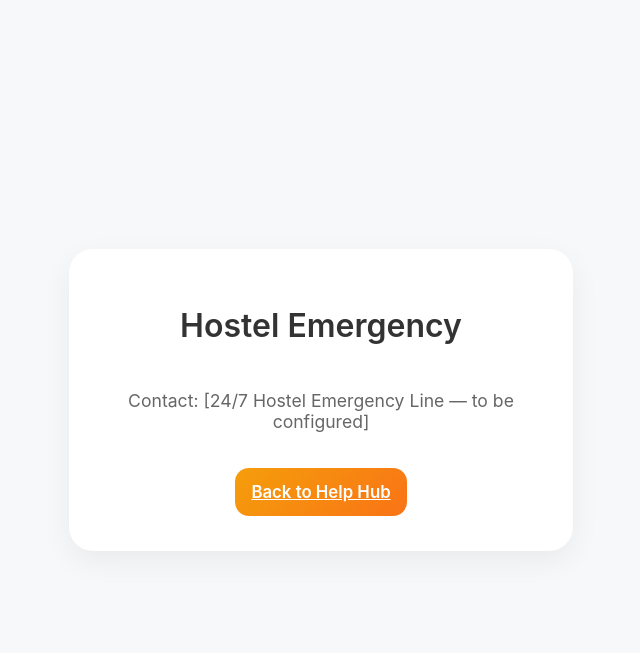
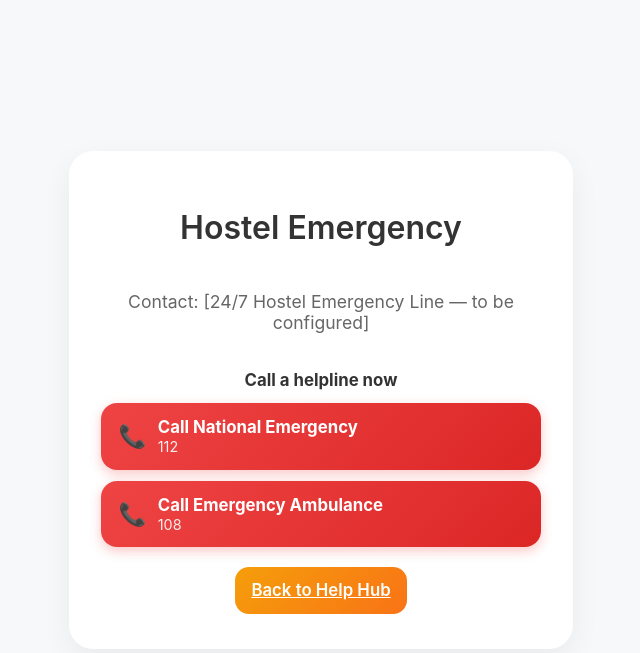
Before and after one commit to nandkishor-ux/NIVARA, a Flask app: page /helphub/emergency in a window 1280 px wide. Shown: the top 653 px of the page, without its empty margins (319-959 px from the left). Run offline with Flask 3, Linux system fonts and the light colour scheme.

Commit message:
added emergency contact details

```diff
--- a/app.py
+++ b/app.py
@@ -104,10 +104,37 @@ def speakup():
 
 
 HELP_CATEGORIES = {
-    "medical": {"title": "Medical Help", "contact": "Hostel Medical Desk"},
-    "safety": {"title": "Safety Concern", "contact": "Hostel Safety Officer"},
-    "emergency": {"title": "Hostel Emergency", "contact": "24/7 Hostel Emergency Line"},
-    "general": {"title": "General Support", "contact": "Hostel Support Staff"},
+    "medical": {
+        "title": "Medical Help",
+        "contact": "Hostel Medical Desk",
+        "numbers": [
+            {"label": "Ambulance", "value": "102"},
+            {"label": "Emergency Ambulance", "value": "108"},
+        ],
+    },
+    "safety": {
+        "title": "Safety Concern",
+        "contact": "Hostel Safety Officer",
+        "numbers": [
+            {"label": "Women Helpline", "value": "1091"},
+            {"label": "Police", "value": "100"},
+        ],
+    },
+    "emergency": {
+        "title": "Hostel Emergency",
+        "contact": "24/7 Hostel Emergency Line",
+        "numbers": [
+            {"label": "National Emergency", "value": "112"},
+            {"label": "Emergency Ambulance", "value": "108"},
+        ],
+    },
+    "general": {
+        "title": "General Support",
+        "contact": "Hostel Support Staff",
+        "numbers": [
+            {"label": "National Emergency", "value": "112"},
+        ],
+    },
 }
 
 
--- a/static/style.css
+++ b/static/style.css
@@ -446,6 +473,71 @@ select.field-control {
     flex-direction: column;
     align-items: center;
     gap: 1.2rem;
+}
+
+.call-section {
+    width: 100%;
+    display: flex;
+    flex-direction: column;
+    align-items: center;
+    gap: 0.8rem;
+}
+
+.call-section-title {
+    margin: 0;
+    font-size: 1.05rem;
+    font-weight: 700;
+    color: #333;
+}
+
+.call-list {
+    width: 100%;
+    display: flex;
+    flex-direction: column;
+    gap: 0.7rem;
+}
+
+.call-button {
+    width: 100%;
+    box-sizing: border-box;
+    display: flex;
+    align-items: center;
+    gap: 0.7rem;
+    padding: 0.9rem 1.1rem;
+    background: linear-gradient(135deg, #ef4444, #dc2626);
+    border-radius: 16px;
+    text-decoration: none;
+    color: #fff;
+    box-shadow: 0 4px 12px rgba(239, 68, 68, 0.3);
+    transition: transform 0.12s ease, box-shadow 0.12s ease;
+}
+
+.call-button:hover {
+    transform: translateY(-2px);
+    box-shadow: 0 8px 18px rgba(239, 68, 68, 0.4);
+}
+
+.call-button-icon {
+    font-size: 1.4rem;
+    line-height: 1;
+    flex-shrink: 0;
+}
+
+.call-button-text {
+    display: flex;
+    flex-direction: column;
+    align-items: flex-start;
+    gap: 0.05rem;
+}
+
+.call-button-label {
+    font-weight: 700;
+    font-size: 1.05rem;
+}
+
+.call-button-number {
+    font-size: 0.9rem;
+    opacity: 0.9;
 }
 
 .chat-app {
--- a/templates/helphub.html
+++ b/templates/helphub.html
@@ -58,7 +58,11 @@
                             <span class="contact-relationship">{{ contact.relationship }}</span>
                         {% endif %}
                         <a class="contact-phone" href="tel:{{ contact.phone_number }}">
-                            📞 {{ contact.phone_number }}
+                            <span class="contact-phone-icon">📞</span>
+                            <span class="contact-phone-text">
+                                <span class="contact-phone-label">Call {{ contact.name }}</span>
+                                <span class="contact-phone-number">{{ contact.phone_number }}</span>
+                            </span>
                         </a>
                     </div>
                     <form method="post" action="{{ url_for('helphub_contact_delete', contact_id=contact.id) }}">
--- a/templates/helphub_category.html
+++ b/templates/helphub_category.html
@@ -6,6 +6,24 @@
 <main class="helphub-placeholder-card">
     <h1>{{ category.title }}</h1>
     <p class="subtitle">Contact: [{{ category.contact }} — to be configured]</p>
+
+    {% if category.numbers %}
+    <section class="call-section">
+        <h2 class="call-section-title">Call a helpline now</h2>
+        <div class="call-list">
+            {% for number in category.numbers %}
+            <a class="call-button" href="tel:{{ number.value }}">
+                <span class="call-button-icon">📞</span>
+                <span class="call-button-text">
+                    <span class="call-button-label">Call {{ number.label }}</span>
+                    <span class="call-button-number">{{ number.value }}</span>
+                </span>
+            </a>
+            {% endfor %}
+        </div>
+    </section>
+    {% endif %}
+
     <a href="{{ url_for('helphub') }}" class="btn-primary">Back to Help Hub</a>
 </main>
 {% endblock %}
```
Also changed, not shown: other parts of static/style.css (+36 -9 lines).
